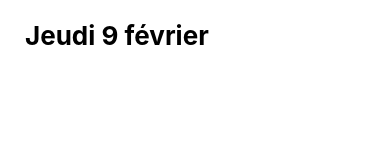
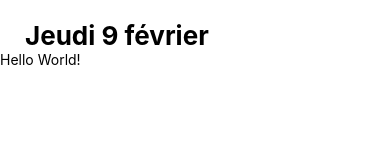
Before and after one commit to Antoine-Goncalves14/react-native-tasks-app, a React Native app: screen / in a window 390 px wide. Shown: the top 160 px of the page. Built offline with nearby package versions, Linux system fonts and the light colour scheme.

Commit message:
Création du state avec le hook useState

```diff
--- a/src/screens/Tasks/index.js
+++ b/src/screens/Tasks/index.js
@@ -1,9 +1,14 @@
-import React from 'react';
+import React, {useState} from 'react';
+import {Text} from 'react-native';
+
 import Header from '../../components/Header';
 
 export default function TasksScreen() {
   // Liste de tâches
   // State pour garder en mémoire les tâches
+  const [tasks, setTasks] = useState([
+    {title: 'Hello World!', isCompleted: false},
+  ]);
 
   // 2x TasksCounter => props nb & title
   // TasksList => return FlatList => TaskTile
@@ -11,6 +16,9 @@ export default function TasksScreen() {
   return (
     <>
       <Header />
+      {tasks.map(t => (
+        <Text key={t}>{t.title}</Text>
+      ))}
     </>
   );
 }
```
